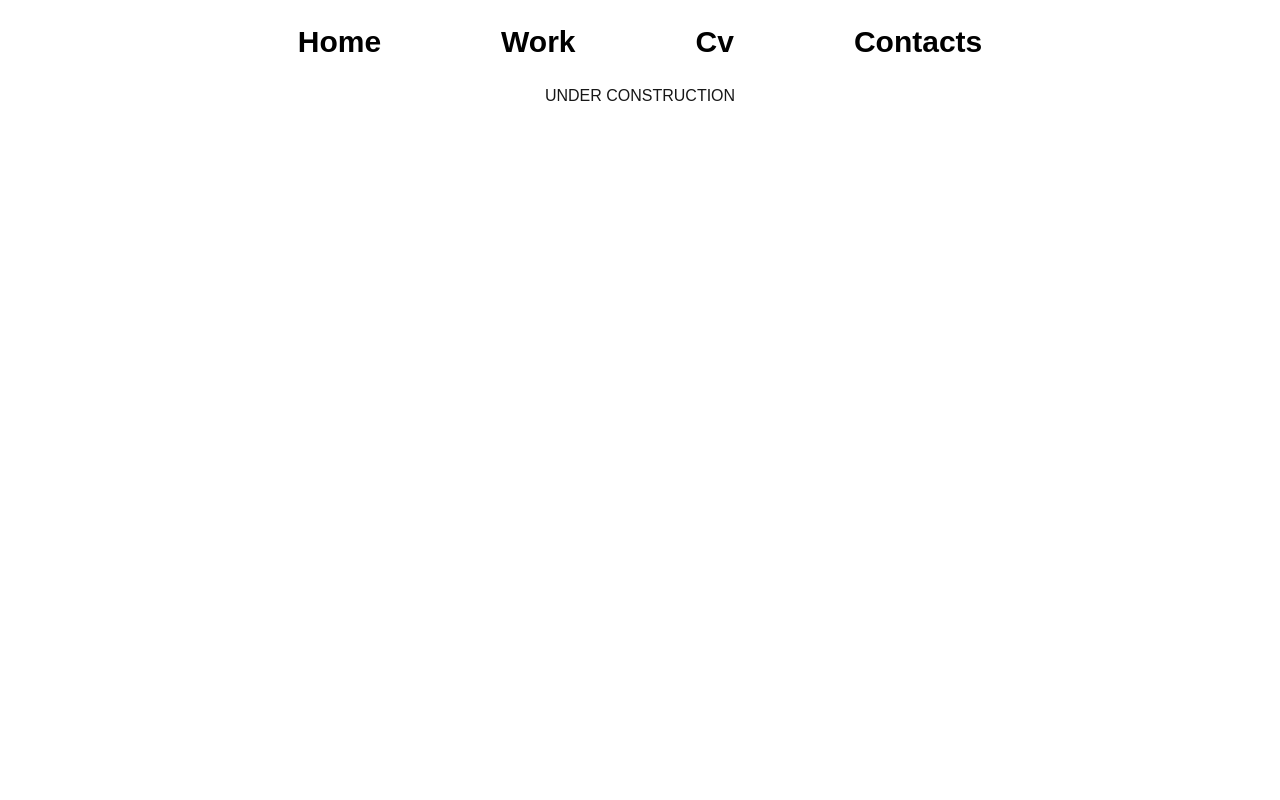
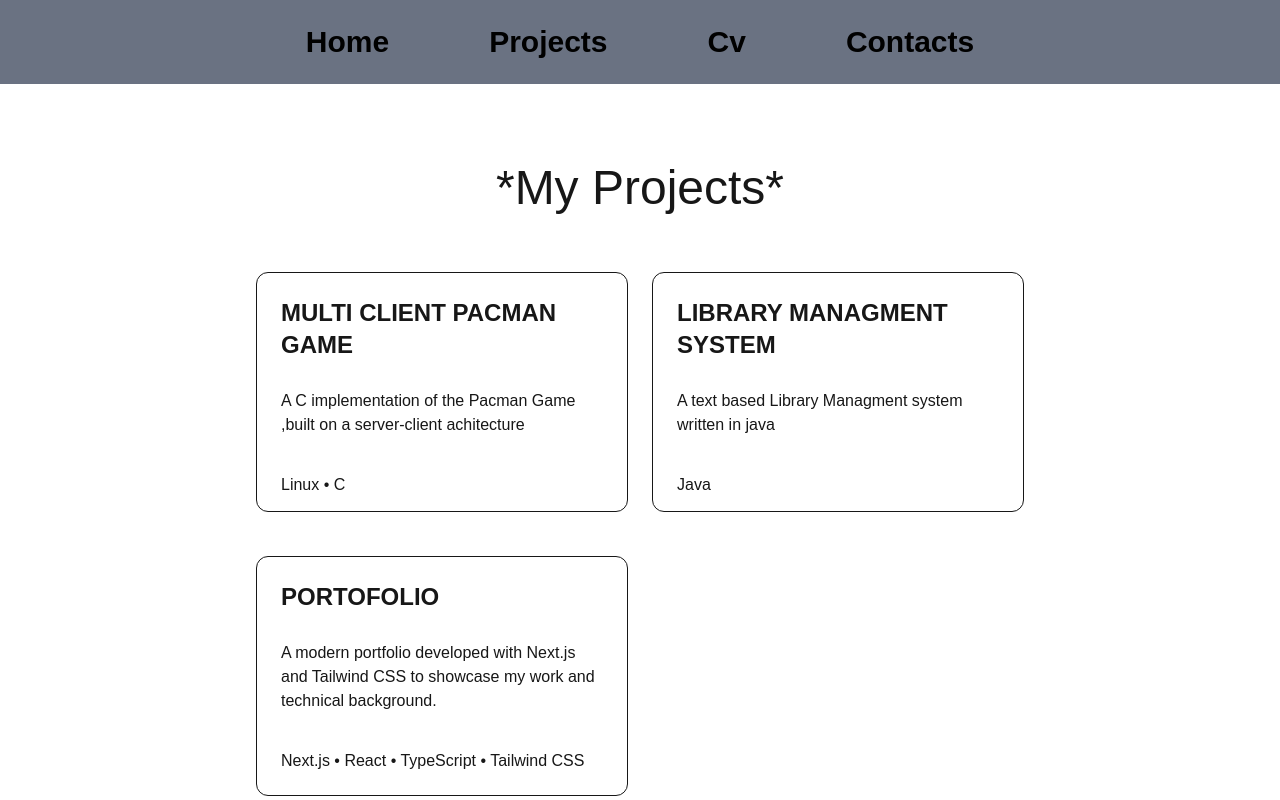
Before and after one commit to CesarDanielDianov/C-sar-s-Portofolio, a Next.js app: page /work in a window 1280 px wide. Shown: the top 800 px of the page. Built offline with nearby package versions, Linux system fonts and the light colour scheme.

Commit message:
mexi na aba porjetos e adicionei alguns links

```diff
--- a/app/layout.tsx
+++ b/app/layout.tsx
@@ -19,21 +19,21 @@ export const metadata: Metadata = {
   description: "Generated by create next app",
 };
 
-export default function RootLayout({
-  children,
+export default function RootLayout({children,
 }: Readonly<{
   children: React.ReactNode;
 }>) {
   return (
-    <html
-      lang="en"
-      className={`${geistSans.variable} ${geistMono.variable} h-full antialiased`}
-    >
-      <body className="min-h- flex flex-col">
+    <html lang="en" className={`${geistSans.variable} ${geistMono.variable} h-full antialiased`}>
+
+      <body className="min-h-screen flex flex-col">
+
         <Navbar/>
         {children}
         <Footer/>
+
       </body>
+
     </html>
   );
 }
--- a/components/Footer.tsx
+++ b/components/Footer.tsx
@@ -1,6 +1,6 @@
 export default function Footer() {
   return (
-    <footer className=" px-8 py-6 text-black fo">
+    <footer className=" px-8 py-6 text-black bg-gray-500">
 
       <div className="flex justify-between">
 
@@ -8,7 +8,7 @@ export default function Footer() {
           © {new Date().getFullYear()} César Dianov — All rights reserved.
         </p>
 
-        <div className="flex gap-6">
+        <div className="flex gap-10">
           <a href="https://github.com/CesarDanielDianov" >
             GitHub
           </a>
@@ -16,6 +16,10 @@ export default function Footer() {
           <a href="https://www.linkedin.com/in/c%C3%A9sar-dianov-91b3993a0/" >
             LinkedIn
           </a>
+
+          <a href="https://www.instagram.com/cesardianov9/">
+            Instagram
+          </a>
         </div>
 
       </div>
--- a/components/Hero.tsx
+++ b/components/Hero.tsx
@@ -2,11 +2,11 @@ import Image from "next/image";
 
 export default function Hero() {
   return (
-  <section id="hero" className="relative min-h-screen">
+  <section className="relative min-h-screen">
 
     <div  className="text-center">
 
-      <h1 className="mt-50 text-7xl font-bold">
+      <h1 className="mt-20 text-7xl font-bold">
          *César Dianov*
       </h1>
 
@@ -26,7 +26,7 @@ export default function Hero() {
         Through academic and personal projects, I have gained experience working with different programming languages, technologies, and development tools. I enjoy learning new concepts, building practical solutions, and improving both my technical and teamwork skills.
       </p>
 
-      <p className="mx-auto max-w-3xl px-4 text-left text-xl leading-relaxed">
+      <p className="mx-auto mt-3 mb-20 max-w-3xl px-4 text-left text-xl leading-relaxed">
         I am currently looking for opportunities that allow me to apply what I have learned, gain professional experience, and continue growing as a software engineer.
       </p>
 
--- a/components/Navbar.tsx
+++ b/components/Navbar.tsx
@@ -2,14 +2,15 @@ import Link from "next/link";
 
 export default function Navbar(){
     return(
-        <header>
-            <nav className="flex justify-center gap-30 py-6">
+
+        <nav className="flex justify-center gap-25 py-6 bg-gray-500">
+
             <Link href="/" className="text-3xl font-bold text-black">
                 Home
             </Link>
 
             <Link href="/work" className="text-3xl font-bold text-black">
-                    Work
+                Projects
             </Link>
 
             <Link href="/cv" className="text-3xl font-bold text-black">
@@ -20,6 +21,6 @@ export default function Navbar(){
                 Contacts
             </Link>
         </nav>
-        </header>
+
     );
 }
--- a/components/Work.tsx
+++ b/components/Work.tsx
@@ -1,9 +1,48 @@
+import Link from "next/link";
+
 export default function work(){
     return(
         <section className="relative min-h-screen">
-            <div className="text-center">
-                UNDER CONSTRUCTION
+            <p className="mt-20 text-center text-5xl ">
+                *My Projects*
+            </p>
+
+            <div className="grid grid-cols-2 gap-6 max-w-3xl mx-auto mt-10">
+
+                <Link href="https://github.com/CesarDanielDianov/PACMAN-SERVER"
+                    className="block  h-60 rounded-xl border p-6 hover:shadow-lg transition mt-5"
+                    >
+                    <h2 className="text-2xl font-bold">
+                        MULTI CLIENT PACMAN GAME
+                    </h2>
+                    <p className="mt-7">A C implementation of the Pacman Game ,built on a server-client achitecture</p>
+                    <p className="mt-9">Linux • C</p>
+
+                </Link>
+
+                <Link href="https://github.com/CesarDanielDianov/LibraryManager"
+                    className="block h-60 rounded-xl border p-6 hover:shadow-lg transition mt-5"
+                    >
+                    <h2 className="text-2xl font-bold">
+                        LIBRARY MANAGMENT SYSTEM
+                    </h2>
+                    <p className="mt-7">A text based  Library Managment system written in java</p>
+                    <p className="mt-9">Java</p>
+
+                </Link>
+
+                <Link href="https://github.com/CesarDanielDianov/C-sar-s-Portofolio"
+                    className="block h-60 rounded-xl border p-6 hover:shadow-lg transition mt-5"
+                    >
+                    <h2 className="text-2xl font-bold">
+                        PORTOFOLIO
+                    </h2>
+                    <p className="mt-7">A modern portfolio developed with Next.js and Tailwind CSS to showcase my work and technical background.</p>
+                    <p className="mt-9">Next.js • React • TypeScript • Tailwind CSS</p>
+
+                </Link>
             </div>
+
         </section>
     );
 }
```
Lines whose indentation alone changed are shown as unchanged.
